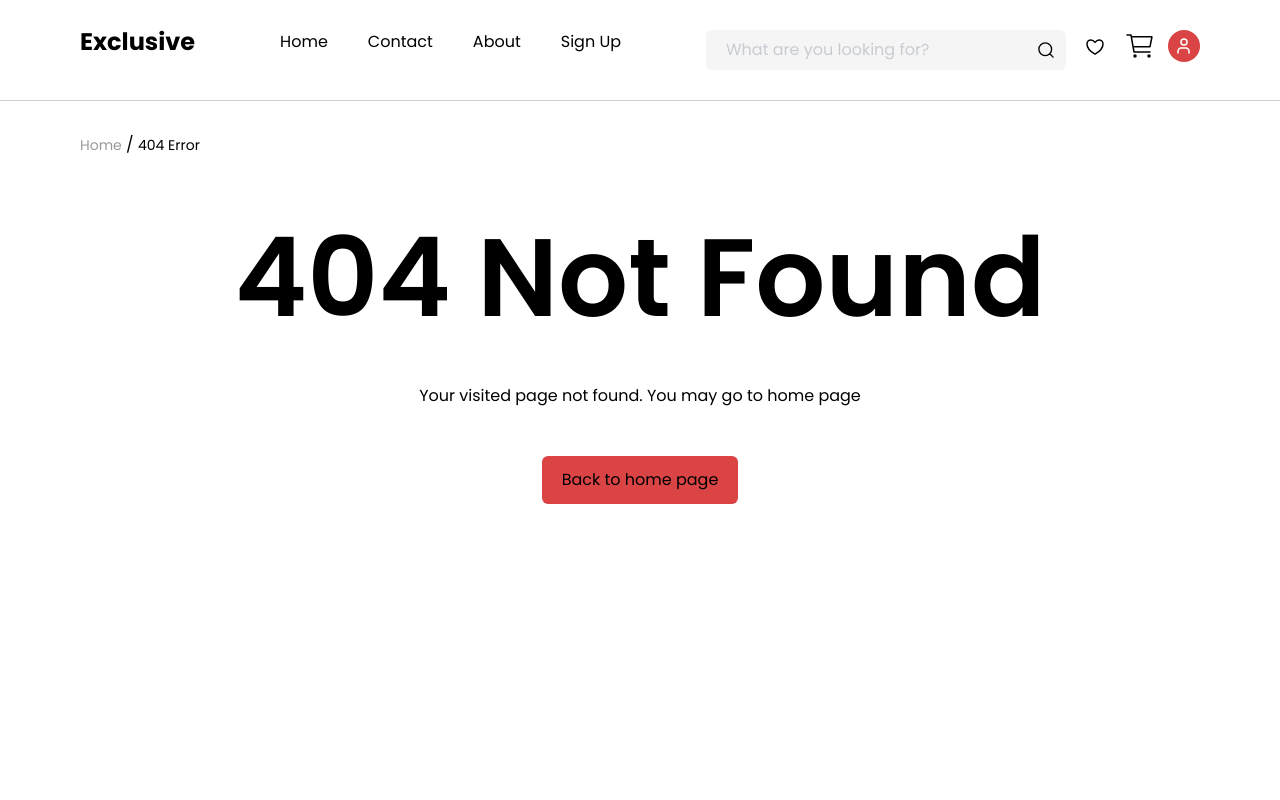
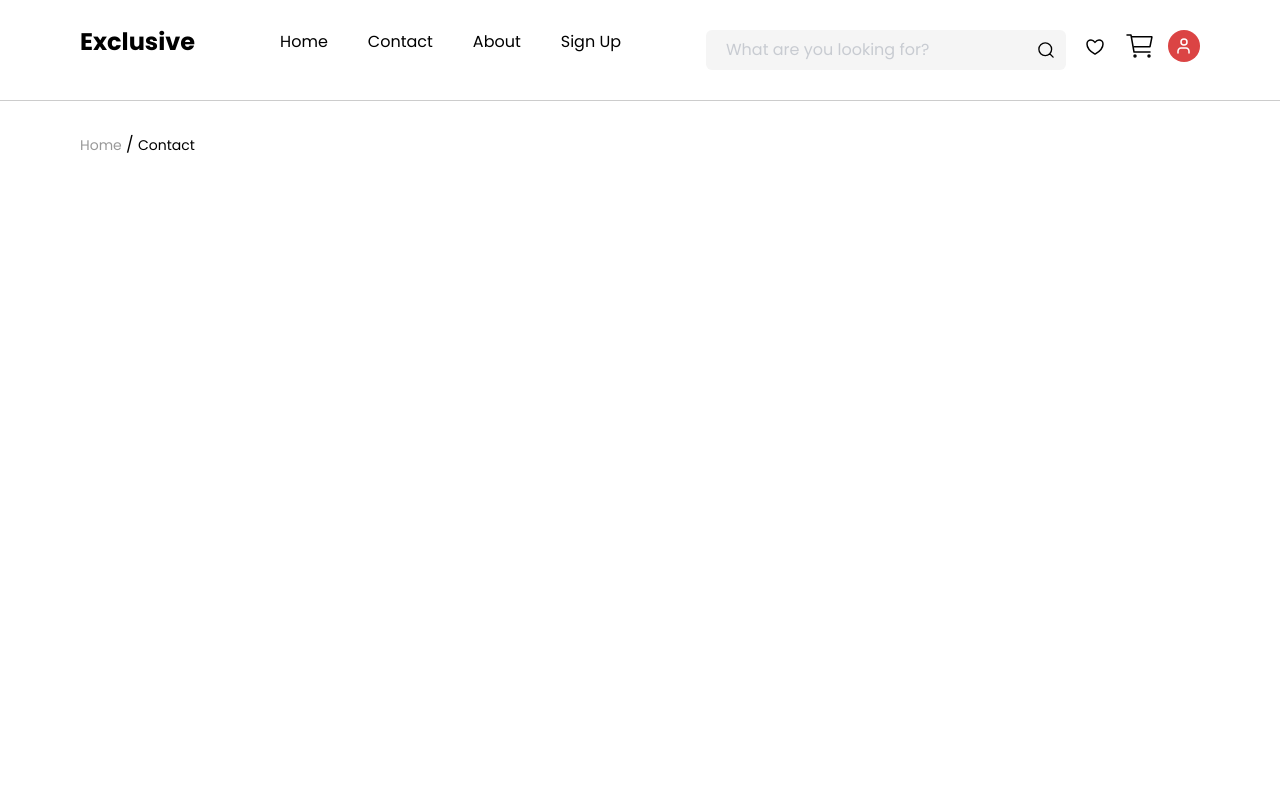
Before and after one commit to Enielect/e-commerce, a Next.js app: page /contact in a window 1280 px wide. Before the commit this address had no page. Shown: the top 800 px of the page. Built offline with nearby package versions, Linux system fonts and the light colour scheme.

Commit message:
Feat: create contact page

```diff
--- /dev/null
+++ b/app/contact/page.tsx
@@ -0,0 +1,12 @@
+import React from "react";
+import { Stack } from "@/app/not-found";
+
+const ContactPage = () => {
+  return (
+    <div className="min-h-screen bg-primary px-[80px]">
+      <Stack crumbs={["Home", "Contact"]} />
+    </div>
+  );
+};
+
+export default ContactPage;
```
